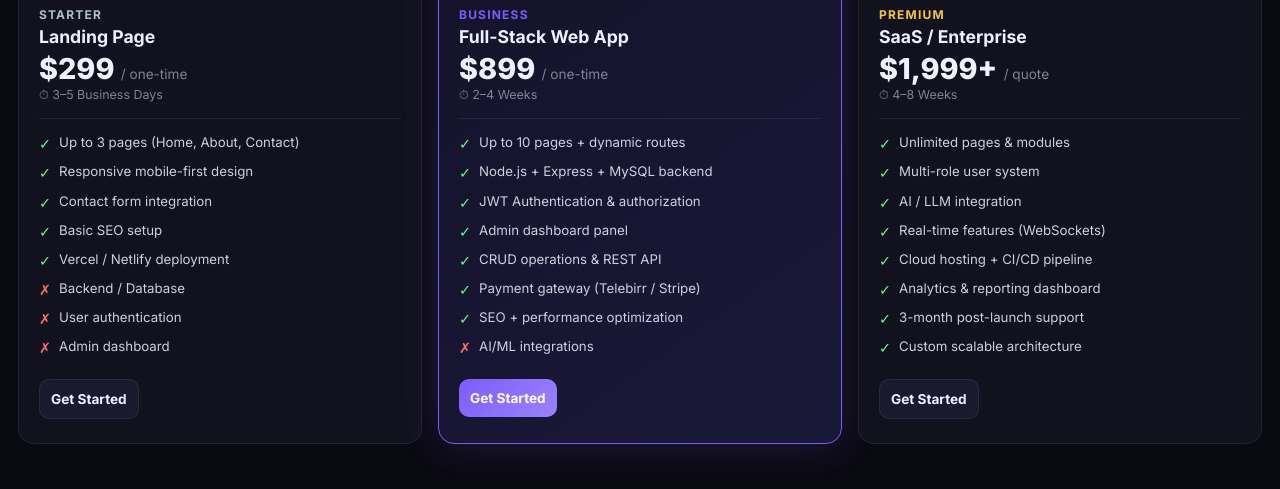
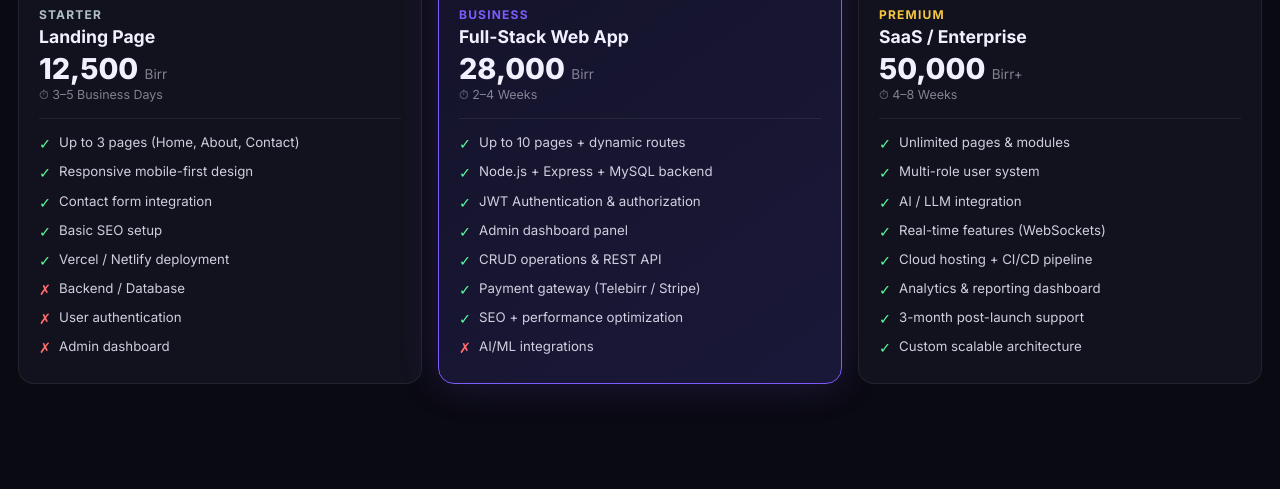
Before and after one commit to adel-kd/Aha-Build-Studio-, a website: page miniapp/index.html in a window 1280 px wide. Shown: the part 311-800 px from the top of the page. Drawn offline with Linux system fonts and the light colour scheme.

Commit message:
package commit

```diff
--- a/miniapp/index.html
+++ b/miniapp/index.html
@@ -198,29 +198,7 @@
     }
     .pkg-features li .check { color: #5cfc9c; font-size: 0.9rem; flex-shrink: 0; margin-top: 1px; }
     .pkg-features li .x     { color: #ff6b6b; font-size: 0.9rem; flex-shrink: 0; margin-top: 1px; }
-    .pkg-cta {
-      display: block;
-      margin-top: 20px;
-      padding: 11px;
-      border-radius: 10px;
-      border: none;
-      cursor: pointer;
-      font-family: inherit;
-      font-size: 0.85rem;
-      font-weight: 700;
-      text-align: center;
-      transition: all 0.25s;
-    }
-    .pkg-cta.primary {
-      background: linear-gradient(135deg, var(--accent), #9c82fd);
-      color: #fff;
-    }
-    .pkg-cta.secondary {
-      background: var(--surface2);
-      color: var(--text);
-      border: 1px solid var(--border);
-    }
-    .pkg-cta:hover { opacity: 0.85; transform: scale(1.02); }
+
 
     /* ── PORTFOLIO ── */
     .portfolio-filters {
@@ -414,7 +392,7 @@
       <div class="pkg-tier-icon">🌱</div>
       <div class="pkg-tier-name starter">Starter</div>
       <div class="pkg-title">Landing Page</div>
-      <div class="pkg-price">$299 <span>/ one-time</span></div>
+      <div class="pkg-price">12,500 <span>Birr</span></div>
       <div class="pkg-timeline">⏱ 3–5 Business Days</div>
       <hr class="pkg-divider" />
       <ul class="pkg-features">
@@ -427,7 +405,7 @@
         <li><span class="x">✗</span> User authentication</li>
         <li><span class="x">✗</span> Admin dashboard</li>
       </ul>
-      <button class="pkg-cta secondary" onclick="startProject('Web App – Starter')">Get Started</button>
+
     </div>
     <!-- BUSINESS -->
     <div class="pkg-card featured">
@@ -435,7 +413,7 @@
       <div class="pkg-tier-icon">🚀</div>
       <div class="pkg-tier-name business">Business</div>
       <div class="pkg-title">Full-Stack Web App</div>
-      <div class="pkg-price">$899 <span>/ one-time</span></div>
+      <div class="pkg-price">28,000 <span>Birr</span></div>
       <div class="pkg-timeline">⏱ 2–4 Weeks</div>
       <hr class="pkg-divider" />
       <ul class="pkg-features">
@@ -448,14 +426,14 @@
         <li><span class="check">✓</span> SEO + performance optimization</li>
         <li><span class="x">✗</span> AI/ML integrations</li>
       </ul>
-      <button class="pkg-cta primary" onclick="startProject('Web App – Business')">Get Started</button>
+
     </div>
     <!-- PREMIUM -->
     <div class="pkg-card">
       <div class="pkg-tier-icon">💎</div>
       <div class="pkg-tier-name premium">Premium</div>
       <div class="pkg-title">SaaS / Enterprise</div>
-      <div class="pkg-price">$1,999+ <span>/ quote</span></div>
+      <div class="pkg-price">50,000 <span>Birr+</span></div>
       <div class="pkg-timeline">⏱ 4–8 Weeks</div>
       <hr class="pkg-divider" />
       <ul class="pkg-features">
@@ -468,7 +446,7 @@
         <li><span class="check">✓</span> 3-month post-launch support</li>
         <li><span class="check">✓</span> Custom scalable architecture</li>
       </ul>
-      <button class="pkg-cta secondary" onclick="startProject('Web App – Premium')">Get Started</button>
+
     </div>
   </div>
 
@@ -478,7 +456,7 @@
       <div class="pkg-tier-icon">🌱</div>
       <div class="pkg-tier-name starter">Starter</div>
       <div class="pkg-title">MVP App</div>
-      <div class="pkg-price">$599 <span>/ one-time</span></div>
+      <div class="pkg-price">18,000 <span>Birr</span></div>
       <div class="pkg-timeline">⏱ 2–4 Weeks</div>
       <hr class="pkg-divider" />
       <ul class="pkg-features">
@@ -491,14 +469,14 @@
         <li><span class="x">✗</span> Push notifications</li>
         <li><span class="x">✗</span> Offline mode</li>
       </ul>
-      <button class="pkg-cta secondary" onclick="startProject('Mobile App – Starter')">Get Started</button>
+
     </div>
     <div class="pkg-card featured">
       <div class="pkg-badge">Most Popular</div>
       <div class="pkg-tier-icon">🚀</div>
       <div class="pkg-tier-name business">Business</div>
       <div class="pkg-title">Production App</div>
-      <div class="pkg-price">$1,299 <span>/ one-time</span></div>
+      <div class="pkg-price">35,000 <span>Birr</span></div>
       <div class="pkg-timeline">⏱ 4–8 Weeks</div>
       <hr class="pkg-divider" />
       <ul class="pkg-features">
@@ -511,13 +489,13 @@
         <li><span class="check">✓</span> Play Store & App Store deployment</li>
         <li><span class="x">✗</span> AI features</li>
       </ul>
-      <button class="pkg-cta primary" onclick="startProject('Mobile App – Business')">Get Started</button>
+
     </div>
     <div class="pkg-card">
       <div class="pkg-tier-icon">💎</div>
       <div class="pkg-tier-name premium">Premium</div>
       <div class="pkg-title">Enterprise Suite</div>
-      <div class="pkg-price">$2,799+ <span>/ quote</span></div>
+      <div class="pkg-price">50,000 <span>Birr+</span></div>
       <div class="pkg-timeline">⏱ 8–16 Weeks</div>
       <hr class="pkg-divider" />
       <ul class="pkg-features">
@@ -530,7 +508,7 @@
         <li><span class="check">✓</span> 6-month post-launch support</li>
         <li><span class="check">✓</span> Dedicated project manager</li>
       </ul>
-      <button class="pkg-cta secondary" onclick="startProject('Mobile App – Premium')">Get Started</button>
+
     </div>
   </div>
 
@@ -540,7 +518,7 @@
       <div class="pkg-tier-icon">🌱</div>
       <div class="pkg-tier-name starter">Starter</div>
       <div class="pkg-title">Simple Bot</div>
-      <div class="pkg-price">$149 <span>/ one-time</span></div>
+      <div class="pkg-price">5,000 <span>Birr</span></div>
       <div class="pkg-timeline">⏱ 3–7 Days</div>
       <hr class="pkg-divider" />
       <ul class="pkg-features">
@@ -553,14 +531,14 @@
         <li><span class="x">✗</span> Database backend</li>
         <li><span class="x">✗</span> Payment integration</li>
       </ul>
-      <button class="pkg-cta secondary" onclick="startProject('Telegram Bot – Starter')">Get Started</button>
+
     </div>
     <div class="pkg-card featured">
       <div class="pkg-badge">Most Popular</div>
       <div class="pkg-tier-icon">🚀</div>
       <div class="pkg-tier-name business">Business</div>
       <div class="pkg-title">Advanced Bot</div>
-      <div class="pkg-price">$499 <span>/ one-time</span></div>
+      <div class="pkg-price">15,000 <span>Birr</span></div>
       <div class="pkg-timeline">⏱ 1–2 Weeks</div>
       <hr class="pkg-divider" />
       <ul class="pkg-features">
@@ -573,13 +551,13 @@
         <li><span class="check">✓</span> Admin notifications</li>
         <li><span class="x">✗</span> AI/LLM integration</li>
       </ul>
-      <button class="pkg-cta primary" onclick="startProject('Telegram Bot – Business')">Get Started</button>
+
     </div>
     <div class="pkg-card">
       <div class="pkg-tier-icon">💎</div>
       <div class="pkg-tier-name premium">Premium</div>
       <div class="pkg-title">AI Automation Bot</div>
-      <div class="pkg-price">$999+ <span>/ quote</span></div>
+      <div class="pkg-price">30,000 <span>Birr+</span></div>
       <div class="pkg-timeline">⏱ 2–4 Weeks</div>
       <hr class="pkg-divider" />
       <ul class="pkg-features">
@@ -592,7 +570,7 @@
         <li><span class="check">✓</span> Custom AI workflows</li>
         <li><span class="check">✓</span> 2-month post-launch support</li>
       </ul>
-      <button class="pkg-cta secondary" onclick="startProject('Telegram Bot – Premium')">Get Started</button>
+
     </div>
   </div>
 </div>
@@ -816,14 +794,7 @@
     btn.classList.add('active');
   }
 
-  // ── START PROJECT (sends data back to bot) ──
-  function startProject(pkg) {
-    if (tg) {
-      tg.sendData(JSON.stringify({ action: 'start_project', package: pkg }));
-    } else {
-      alert('Opening project intake for: ' + pkg);
-    }
-  }
+
 </script>
 </body>
 </html>
```
